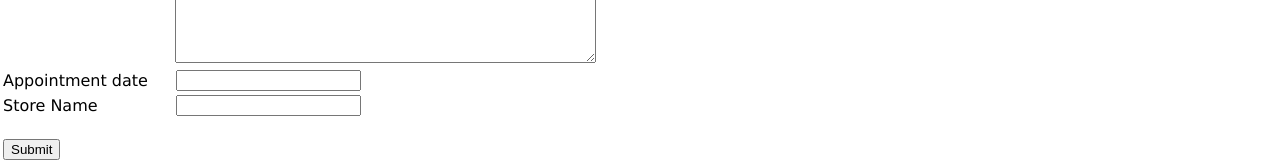
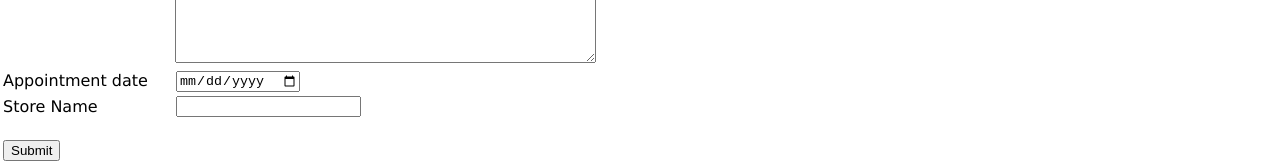
Before and after one commit to zychin2000/CS157C-team11, a React (Create React App) app in the folder frontend/: page /yasidonorschedule in a window 1280 px wide. Shown: the part 219-382 px from the top of the page. Built offline with nearby package versions, Linux system fonts and the light colour scheme.

Commit message:
changed reserved date to date instead of text

```diff
--- a/frontend/src/pages/YasiDonorSchedule.js
+++ b/frontend/src/pages/YasiDonorSchedule.js
@@ -48,7 +48,7 @@ return(
           </tr>
           <tr>
             <td><label for="reserved_date">Appointment date </label></td>
-            <td><input type="text" name="reserved_date" value={date} onChange={(e) => setDate(e.target.value)}/></td>
+            <td><input type="date" name="reserved_date" value={date} onChange={(e) => setDate(e.target.value)}/></td>
           </tr>
           <tr>
             <td><label for="store">Store Name</label></td>
```
